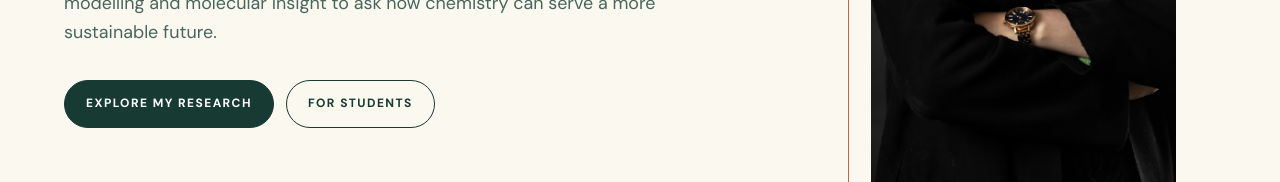
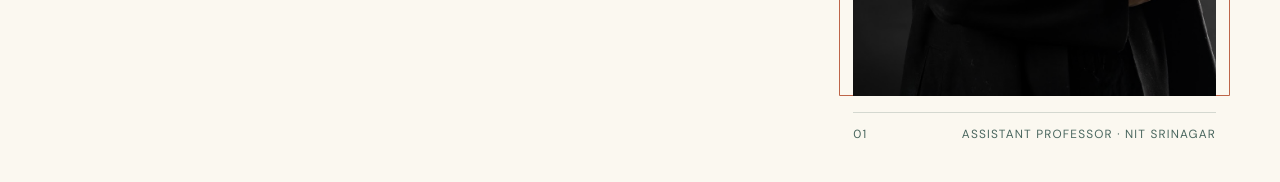
Before and after one commit to rumi-j/fatimahjalid.com, an Astro site: page / in a window 1280 px wide. Shown: the part 618-800 px from the top of the page. Built offline with nearby package versions, Linux system fonts and the light colour scheme; Astro itself is replaced by a stand-in of ours; a web font is replaced by a local one.

Commit message:
Refine hero, About portrait, and Teaching grid
- Hero: drop forced full-viewport height + vertical centering (closes the large
  header-to-hero gap); top-align content; symmetric arch frame that hugs the photo;
  caption sits cleanly beneath
- About: give the portrait the same clean arch frame as the hero
- Teaching: fill trailing course-grid cells so empty slots no longer show the
  divider colour

Co-Authored-By: Claude Opus 4.8 <noreply@anthropic.com>

```diff
--- a/src/pages/about.astro
+++ b/src/pages/about.astro
@@ -16,13 +16,15 @@ import portrait from "../assets/fatima-jalid-portrait.jpg";
 
   <section class="section-shell about-split">
     <figure class="about-portrait portrait-frame">
+      <div class="portrait-media">
         <Picture
           src={portrait}
           formats={["avif", "webp"]}
           widths={[360, 540, 820]}
-        sizes="(max-width: 760px) 80vw, 36vw"
+          sizes="(max-width: 760px) 80vw, 34vw"
           alt="Portrait of Dr. Fatima Jalid"
         />
+      </div>
     </figure>
     <div class="prose">
       {about.narrative.map((paragraph) => <p>{paragraph}</p>)}
--- a/src/pages/index.astro
+++ b/src/pages/index.astro
@@ -31,14 +31,16 @@ const recentNews = [...news].sort((a, b) => b.year - a.year).slice(0, 4);
       </div>
     </div>
     <figure class="portrait-frame">
+      <div class="portrait-media">
         <Picture
           src={portrait}
           formats={["avif", "webp"]}
           widths={[420, 640, 900, 1002]}
-        sizes="(max-width: 760px) 90vw, 40vw"
+          sizes="(max-width: 760px) 88vw, 36vw"
           alt="Portrait of Dr. Fatima Jalid"
           loading="eager"
         />
+      </div>
       <figcaption>
         <span>01</span>
         <p>Assistant Professor · NIT Srinagar</p>
--- a/src/styles/global.css
+++ b/src/styles/global.css
@@ -50,7 +50,7 @@ em { color: var(--rust); font-style: italic; }
 .primary-nav .contact-link::after { display: none; }
 .menu-toggle, .menu-close, .nav-label, .nav-foot { display: none; }
 
-.hero { display: grid; min-height: calc(100vh - 78px); grid-template-columns: minmax(0,1fr) minmax(320px,.54fr); align-items: center; gap: 55px; padding-block: 68px; }
+.hero { display: grid; grid-template-columns: minmax(0,1fr) minmax(300px,.5fr); align-items: start; gap: 64px; padding-block: 56px 64px; }
 .hero h1 { max-width: 730px; margin: 15px 0 25px; }
 .hero-lede { max-width: 670px; color: var(--ink-soft); font-size: 1.12rem; }
 .button-row { display: flex; flex-wrap: wrap; gap: 12px; margin-top: 32px; }
@@ -58,11 +58,12 @@ em { color: var(--rust); font-style: italic; }
 .button:hover { transform: translateY(-3px); }
 .button-outline { background: transparent; color: var(--ink); }
 .button-light { border-color: var(--paper); background: var(--paper); color: var(--ink); }
-.portrait-frame { position: relative; align-self: end; margin-bottom: 0; padding-top: 22px; }
-.portrait-frame::before { position: absolute; inset: 0 24px 26px -23px; border: 1px solid var(--rust); border-radius: 170px 170px 0 0; content: ""; }
-.portrait-frame picture { position: relative; display: block; }
-.portrait-frame img { position: relative; display: block; width: 100%; max-height: 650px; border-radius: 170px 170px 0 0; object-fit: cover; object-position: center top; filter: saturate(.85) contrast(1.02); }
-.portrait-frame figcaption { position: relative; display: flex; justify-content: space-between; gap: 12px; padding: 13px 0; border-bottom: 1px solid var(--line); color: var(--ink-soft); font-size: .74rem; letter-spacing: .1em; text-transform: uppercase; }
+.portrait-frame { position: relative; margin: 0; }
+.portrait-media { position: relative; }
+.portrait-media::before { position: absolute; content: ""; inset: -14px -14px 0 -14px; border: 1px solid var(--rust); border-radius: 184px 184px 0 0; }
+.portrait-media picture { display: block; }
+.portrait-frame img { display: block; width: 100%; max-height: 580px; border-radius: 170px 170px 0 0; object-fit: cover; object-position: center top; filter: saturate(.85) contrast(1.02); }
+.portrait-frame figcaption { display: flex; justify-content: space-between; gap: 12px; margin-top: 16px; padding-top: 12px; border-top: 1px solid var(--line); color: var(--ink-soft); font-size: .74rem; letter-spacing: .1em; text-transform: uppercase; }
 .portrait-frame figcaption p { margin-bottom: 0; }
 .interest-strip { display: flex; gap: 25px; justify-content: space-around; padding: 15px 5vw; overflow: hidden; background: var(--ink); color: var(--paper); font-family: var(--serif); font-size: 1rem; white-space: nowrap; }
 .interest-strip span::before { margin-right: 20px; color: var(--gold); content: "✳"; }
```
Also changed, not shown: src/pages/teaching.astro (+7 -0 lines). Lines whose indentation alone changed are shown as unchanged.
